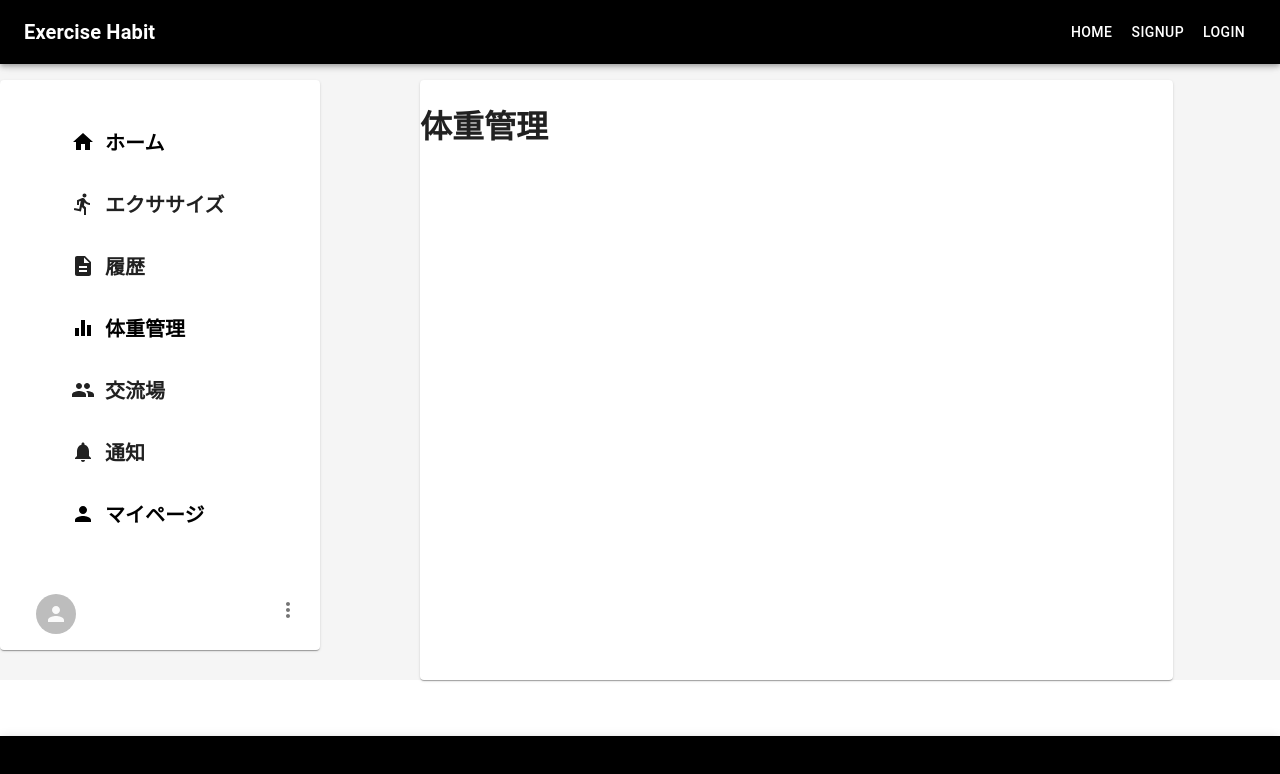
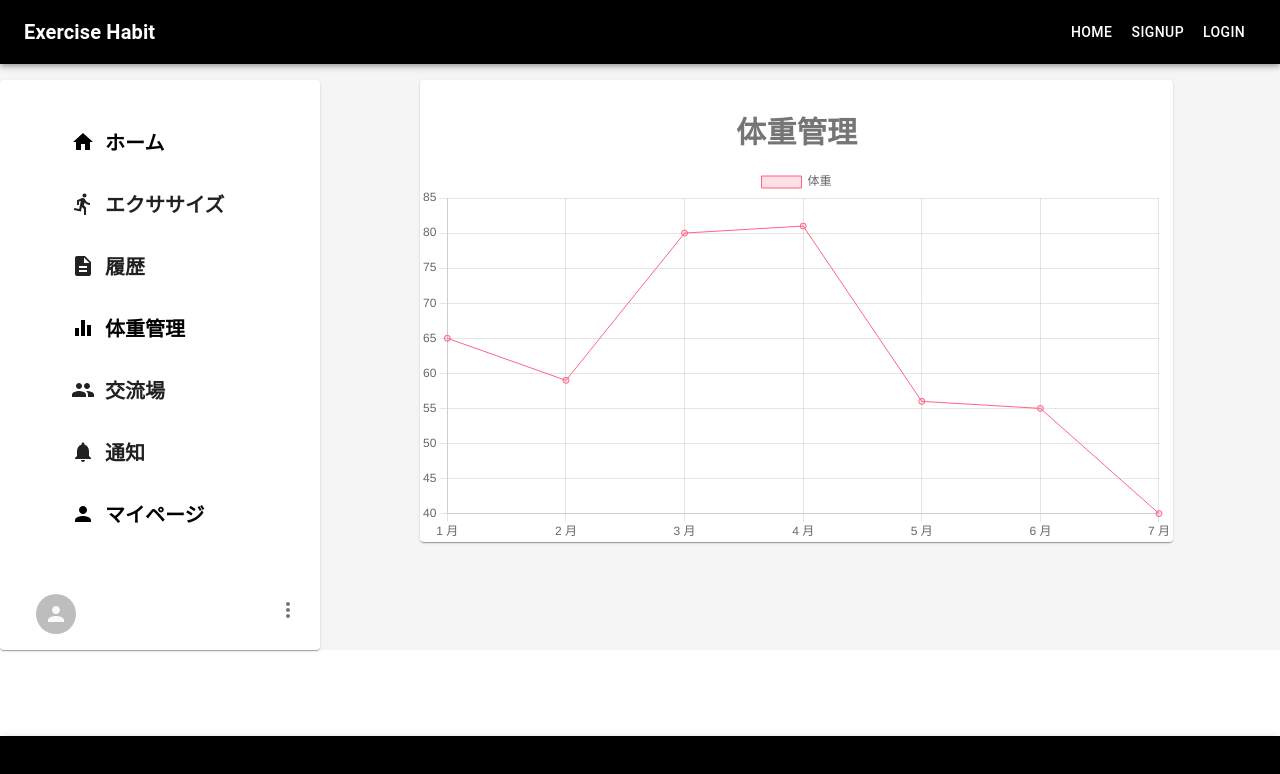
Before and after one commit to hideki1104/exercise_habit_front, a React (Create React App) app: page /weight_management in a window 1280 px wide. Shown: the top 774 px of the page. Built offline with nearby package versions, Linux system fonts and the light colour scheme.

Commit message:
chart.js2の導入

```diff
--- /dev/null
+++ b/src/Components/Weight/WeightGraph.tsx
@@ -0,0 +1,64 @@
+import React, { useState, useEffect } from 'react';
+import { makeStyles, Theme, createStyles } from '@material-ui/core/styles';
+import Grid from '@material-ui/core/Grid';
+import Card from '@material-ui/core/Card';
+import { Line } from 'react-chartjs-2';
+
+const useStyles = makeStyles((theme: Theme) =>
+  createStyles({
+    main: {
+      backgroundColor: "#F5F5F5"
+    },
+
+    root: {
+      marginTop: 80,
+      marginLeft: 100,
+      height: 600,
+    },
+
+    paper: {
+      position: 'absolute',
+      width: 800,
+      backgroundColor: theme.palette.background.paper,
+      boxShadow: theme.shadows[5],
+      padding: theme.spacing(2, 4, 3),
+      textAlign: "center",
+    },
+
+    afterRegisterButton: {
+
+    },
+  }),
+);
+
+interface WeightGraphProps {
+}
+
+export const WeightGraph: React.FC<WeightGraphProps> = () => {
+  const classes = useStyles();
+  const data = {
+    // x 軸のラベル
+    labels: ['1 月', '2 月', '3 月', '4 月', '5 月', '6 月', '7 月'],
+    datasets: [
+      {
+        label: '体重',
+        // データの値
+        data: [65, 59, 80, 81, 56, 55, 40],
+        // グラフの背景色
+        backgroundColor: [
+          'rgba(255, 99, 132, 0.2)',
+        ],
+        // グラフの枠線の色
+        borderColor: [
+          'rgb(255, 99, 132)',
+        ],
+        // グラフの枠線の太さ
+        borderWidth: 1,
+      },
+    ],
+  };
+
+  return (
+    <Line type="line" data={data}/>
+  );
+}
--- a/src/Components/Weight/WeightManagement.tsx
+++ b/src/Components/Weight/WeightManagement.tsx
@@ -3,7 +3,9 @@ import { useHistory } from 'react-router-dom';
 import { makeStyles, Theme, createStyles } from '@material-ui/core/styles';
 import Grid from '@material-ui/core/Grid';
 import Card from '@material-ui/core/Card';
+import Typography from '@material-ui/core/Typography';
 import { ToolBar } from '../User/ToolBar';
+import { WeightGraph } from './WeightGraph';
 
 const useStyles = makeStyles((theme: Theme) =>
   createStyles({
@@ -14,7 +16,13 @@ const useStyles = makeStyles((theme: Theme) =>
     root: {
       marginTop: 80,
       marginLeft: 100,
-      height: 600,
+      textAlign: 'center',
+    },
+
+    title: {
+      fontSize: 30,
+      fontWeight: 'bold',
+      paddingTop: 30,
     },
 
     paper: {
@@ -45,7 +53,10 @@ export const WeightManagement: React.FC<WeightManagementProps> = () => {
       </Grid>
       <Grid item xs={8}>
         <Card className={classes.root}>
-          <h1>体重管理</h1>
+          <Typography className={classes.title} color="textSecondary" gutterBottom>
+            体重管理
+          </Typography>
+          <WeightGraph/>
         </Card>
       </Grid>
     </Grid>
```
